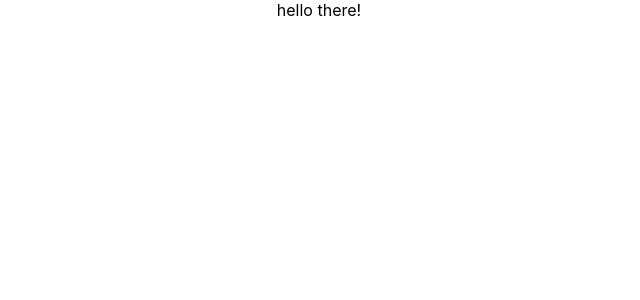
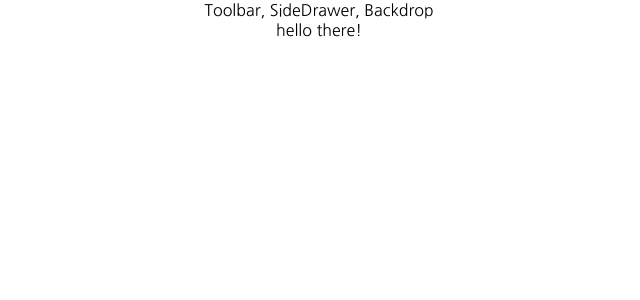
Before and after one commit to azharshahstl/BurgerMan, a React (Create React App) app: page / in a window 1280 px wide. Shown: the top 300 px of the page, without its empty margins (321-961 px from the left). Built offline with nearby package versions, Linux system fonts and the light colour scheme; the HTML template or start-up script is replaced by a standard one.

Commit message:
building FGurgerbuilder class Component

```diff
--- a/src/App.js
+++ b/src/App.js
@@ -1,13 +1,15 @@
 import classes from  './App.module.css';
 import React, { Component } from 'react';
-import layout from './components/Layout/Layout'
+import Layout from './components/Layout/Layout'
 
 
 class App extends Component {
   render() {
   return (
     <div className={classes.App}>
-      <p>hello there!</p>
+      <Layout>
+        <p>hello there!</p>
+      </Layout>
     </div>
   )};
 }
--- a/src/index.css
+++ b/src/index.css
@@ -1,6 +1,6 @@
 body {
   margin: 0;
-  font-family: -apple-system, BlinkMacSystemFont, 'Segoe UI', 'Roboto', 'Oxygen',
+  font-family: "Nanum Gothic", -apple-system, BlinkMacSystemFont, 'Segoe UI', 'Roboto', 'Oxygen',
     'Ubuntu', 'Cantarell', 'Fira Sans', 'Droid Sans', 'Helvetica Neue',
     sans-serif;
   -webkit-font-smoothing: antialiased;
```
Also changed, not shown: src/containers/BurgerBuilder/BurgerBuilder.js (added, +17 -0 lines), 1 other file (tests, documents, lock files or other folders).
